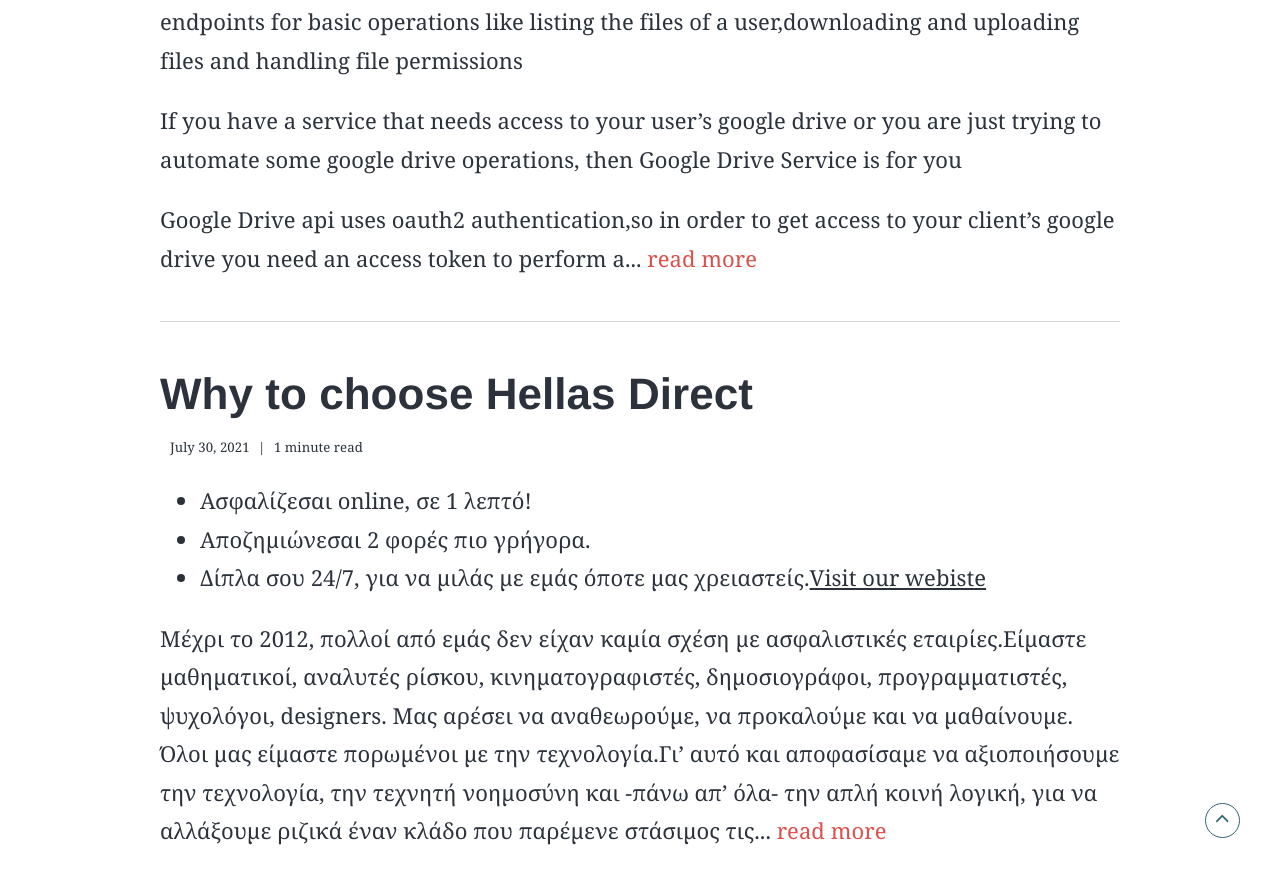
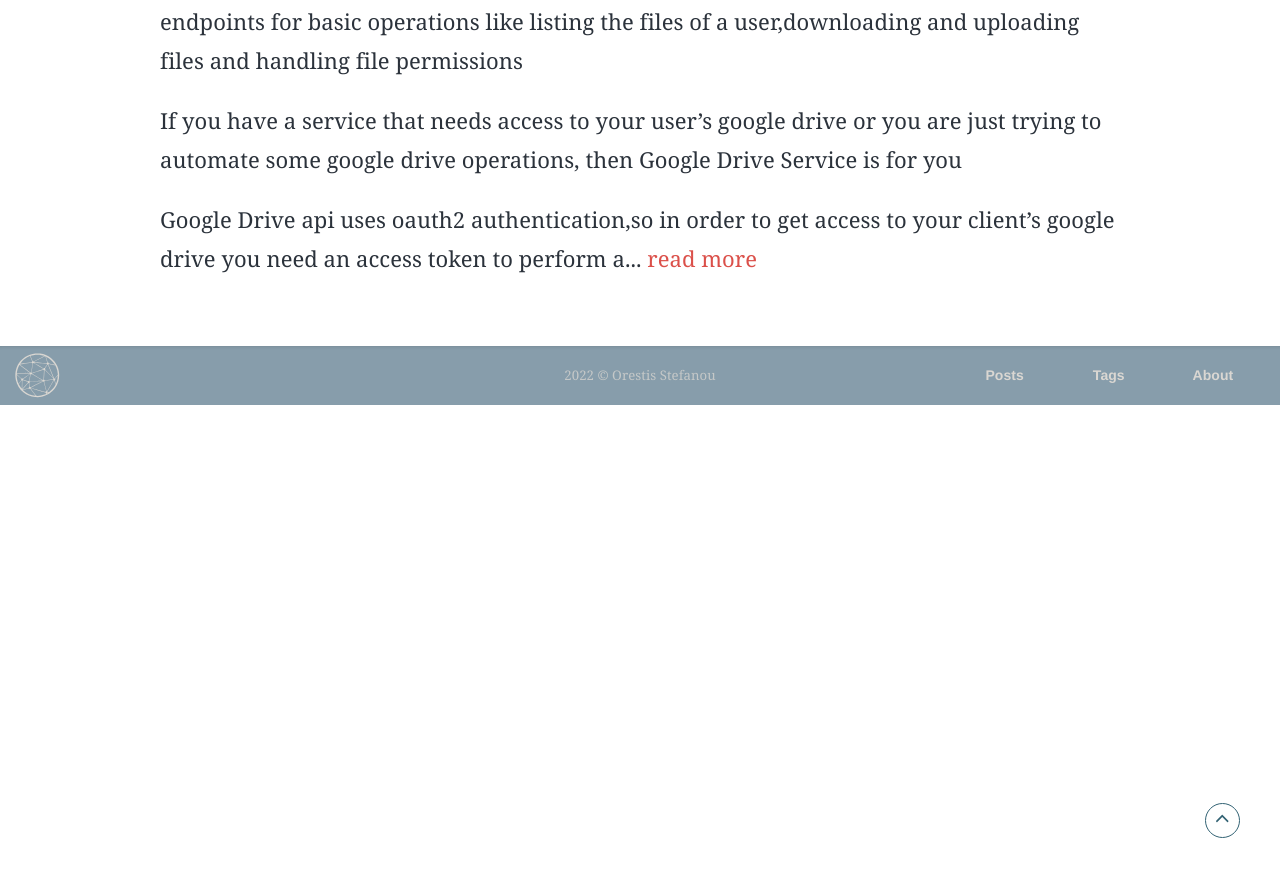
Before and after one commit to OrestisStefanou/OrestisStefanou.github.io, a Jekyll site: the page built from _pages/archive.html, in a window 1280 px wide and 900 px high, scrolled down 1089 px. Shown: the top 884 px of the window. Built offline with Jekyll 4.4.1, drawn with Linux system fonts in a browser that asks for light colours; some web fonts are replaced; after the commit the page ends 1494 px from its top, so only the background shows below that.

Commit message:
Removed hd post

```diff
--- a/_config.yml
+++ b/_config.yml
@@ -26,7 +26,7 @@
 # Author settings
 author: Orestis Stefanou # add your name
 author-pic: Myself_Neon_grey.jpg
-about-author: Engineer, currently working at Hellas Direct
+about-author: Software Engineer, currently working at Plum Fintech
 
 # Contact links
 email: stefanouorestis@gmail.com # Add your Email address
--- a/_posts/2021-07-30-hellas-direct.md
+++ /dev/null
@@ -1,29 +0,0 @@
----
-layout: post
-read_time: true
-show_date: true
-title: "Why to choose Hellas Direct"
-date: 2021-07-30
-img: posts/20210730/insurance.jpg
-tags: [insurance, machine learning]
-category: theory
-author: Orestis Stefanou
-description: "Hellas Direct"
----
-
-### Λόγοι για να επιλέξεις Hellas Direct
-- Ασφαλίζεσαι online, σε 1 λεπτό!
-- Αποζημιώνεσαι 2 φορές πιο γρήγορα.
-- Δίπλα σου 24/7, για να μιλάς με εμάς όποτε μας χρειαστείς.
-[Visit our webiste](https://www.hellasdirect.gr/)
-
-### Ποιοί είμαστε:
-#### Η ιστορία μας
-Μέχρι το 2012, πολλοί από εμάς δεν είχαν καμία σχέση με ασφαλιστικές εταιρίες.
-Είμαστε μαθηματικοί, αναλυτές ρίσκου, κινηματογραφιστές, δημοσιογράφοι, προγραμματιστές, ψυχολόγοι, designers. Μας αρέσει να αναθεωρούμε, να προκαλούμε και να μαθαίνουμε. Όλοι μας είμαστε πορωμένοι με την τεχνολογία.
-Γι’ αυτό και αποφασίσαμε να αξιοποιήσουμε την τεχνολογία, την τεχνητή νοημοσύνη και -πάνω απ’ όλα- την απλή κοινή λογική, για να αλλάξουμε ριζικά έναν κλάδο που παρέμενε στάσιμος τις τελευταίες δεκαετίες, την ασφαλιστική αγορά της χώρας.
-#### Έχουμε γερές βάσεις
-Είμαστε η μοναδική εταιρία που πέτυχε μία μακρόχρονη στρατηγική συνεργασία με τις αντασφαλιστικές Swiss Re και Munich Re. Με βάση αυτήν τη συνεργασία, οι εταιρίες αυτές καταβάλλουν το 50% της αποζημίωσής σου και το υπόλοιπο εμείς.
-Έπειτα από 5 χρόνια, στον τελευταίο γύρο χρηματοδότησης της εταιρίας, αυξήσαμε τα κεφάλαιά μας κατά €7.000.000, με κύριο επενδυτή τον Διεθνή Οργανισμό Χρηματοδότησης (IFC), μέλος του Ομίλου της Παγκόσμιας Τράπεζας.
-Αυτό σημαίνει ότι έχουμε τις βάσεις να φέρουμε περισσότερες αλλαγές στην ασφάλεια αυτοκινήτου, να αναπτύξουμε περισσότερα προϊόντα ασφάλισης και να επεκταθούμε σε νέες αγορές.
-Όπως καταλαβαίνεις, πλέον, είμαστε πορωμένοι και με την ασφάλεια.
```
